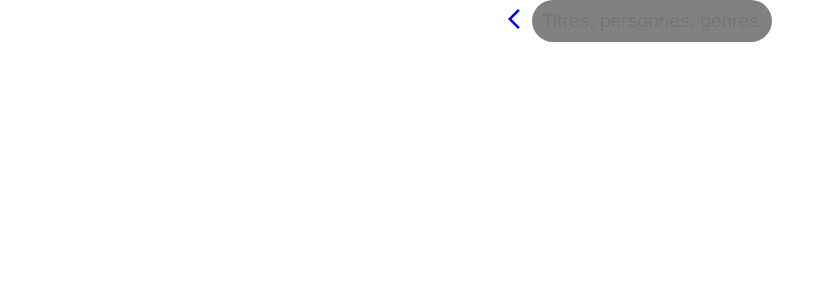
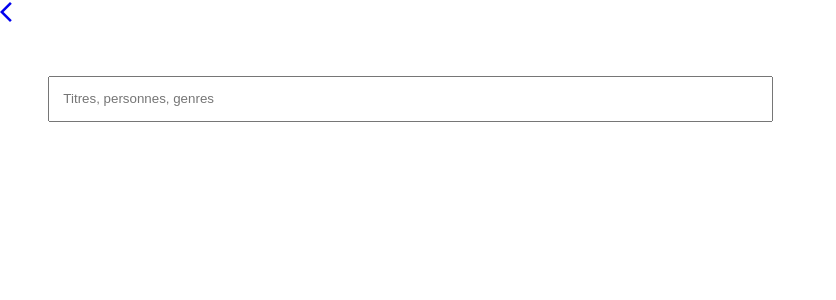
Before and after one commit to Doudou210/clonenetflixprojet, a React (Create React App) app: page /home/details in a window 1280 px wide. Shown: the top 300 px of the page, without its empty margins (0-836 px from the left). Built offline with nearby package versions, Linux system fonts and the light colour scheme.

Commit message:
Update SearchBar.css

```diff
--- a/src/components/Details.css
+++ b/src/components/Details.css
@@ -7,8 +7,4 @@
 }
 .search__image{
     width: 100%;
-    /* justify-content: space-evenly; */
-    /* display: block;
-    margin: 0 auto;
-    text-align: center; */
 }
--- a/src/components/Details.jsx
+++ b/src/components/Details.jsx
@@ -11,7 +11,7 @@ export default function Details(props){
   const [searchResults, setSearchResults] = useState([]);
     return(
         <div className="searcher">
-            <div className="searchbar">
+            <div className="search__bar">
             <Link to={"/clonenetflixprojet"}>
                 <span class="material-symbols-outlined">
                     arrow_back_ios
@@ -24,7 +24,7 @@ export default function Details(props){
             <div className="search__image">
                 <div className="search" key={movie.id}>
                     <h2>{movie.title}</h2>
-                    <img src={`https://image.tmdb.org/t/p/w500/${movie.poster_path}`} alt={movie.title} />
+                    <img src={`https://image.tmdb.org/t/p/w500/${movie.poster_path}`} alt={movie.title}/>
                     <p>{movie.overview}</p>
                 </div>
             </div>
--- /dev/null
+++ b/src/components/SearchBar.css
@@ -0,0 +1,13 @@
+.wrapper{
+    width: 80%;
+    padding: 2em;
+}
+form{
+    padding: 1em;
+}
+input{
+    padding: 1em;
+    width: 70%;
+    margin: 0 auto;
+    align-items: center;
+}
--- a/src/components/SearchBar.js
+++ b/src/components/SearchBar.js
@@ -1,5 +1,6 @@
 import React, { useState } from 'react';
 import axios from 'axios';
+import './SearchBar.css'
 
 
 const SearchBar = ({ setSearchResults }) => {
@@ -21,9 +22,12 @@ const SearchBar = ({ setSearchResults }) => {
   };
 
   return (
-    <form className="search-bar" onSubmit={handleSubmit}>
-      <input type="text" placeholder="Titres, personnes, genres" value={query} onChange={handleInputChange} />
-    </form>
+    <div className='wrapper'>
+      <form className="search-bar" onSubmit={handleSubmit}>
+        <input type="text" placeholder="Titres, personnes, genres" value={query} onChange={handleInputChange} />
+      </form>
+    </div>
+
   );
 };
 
```
